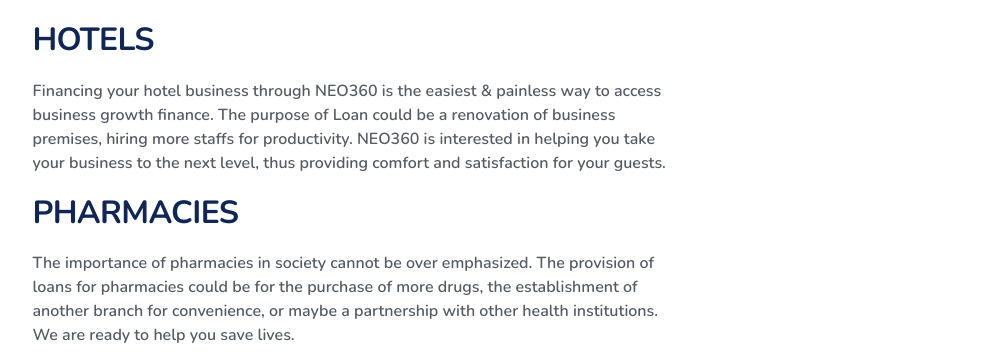
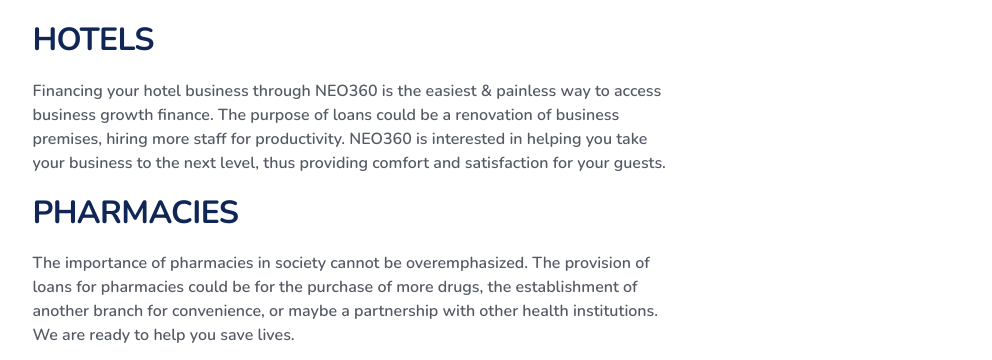
Before and after one commit to neo360africa3/neo360africa3.github.io, a Jekyll site: the page built from _posts/2019-10-23-smes-within-our-portfolio.markdown, in a window 1280 px wide and 900 px high, scrolled down 818 px. Shown: the part 180-540 px from the top of the window, without its empty margins (287-1279 px from the left). Built offline with Jekyll 4.4.1, drawn with Linux system fonts in a browser that asks for light colours; our own code applies the rules of GitHub Pages for plain Markdown files; a script that is not in the unit is left out.

Commit message:
Updated Smes Within Our Portfolio

```diff
--- a/_posts/2019-10-23-smes-within-our-portfolio.markdown
+++ b/_posts/2019-10-23-smes-within-our-portfolio.markdown
@@ -13,11 +13,11 @@
 
 ## **HOTELS**
 
-Financing your hotel business through NEO360 is the easiest & painless way to access business growth finance. The purpose of Loan could be a renovation of business premises, hiring more staffs for productivity. NEO360 is interested in helping you take your business to the next level, thus providing comfort and satisfaction for your guests.
+Financing your hotel business through NEO360 is the easiest & painless way to access business growth finance. The purpose of loans could be a renovation of business premises, hiring more staff for productivity. NEO360 is interested in helping you take your business to the next level, thus providing comfort and satisfaction for your guests.
 
 ## **PHARMACIES**
 
-The importance of pharmacies in society cannot be over emphasized. The provision of loans for pharmacies could be for the purchase of more drugs, the establishment of another branch for convenience, or maybe a partnership with other health institutions. We are ready to help you save lives.
+The importance of pharmacies in society cannot be overemphasized. The provision of loans for pharmacies could be for the purchase of more drugs, the establishment of another branch for convenience, or maybe a partnership with other health institutions. We are ready to help you save lives.
 
 ## **LIVESTOCK FARMING**
 
```
